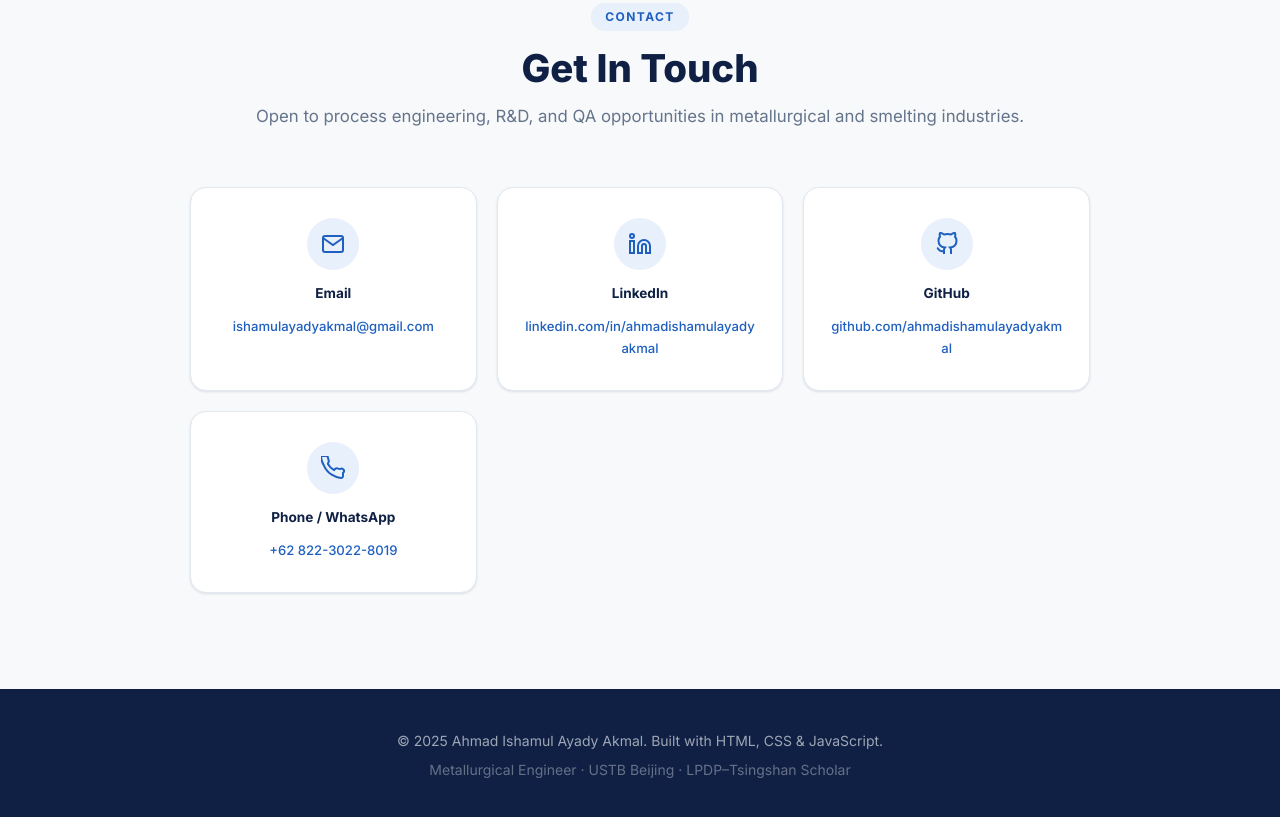
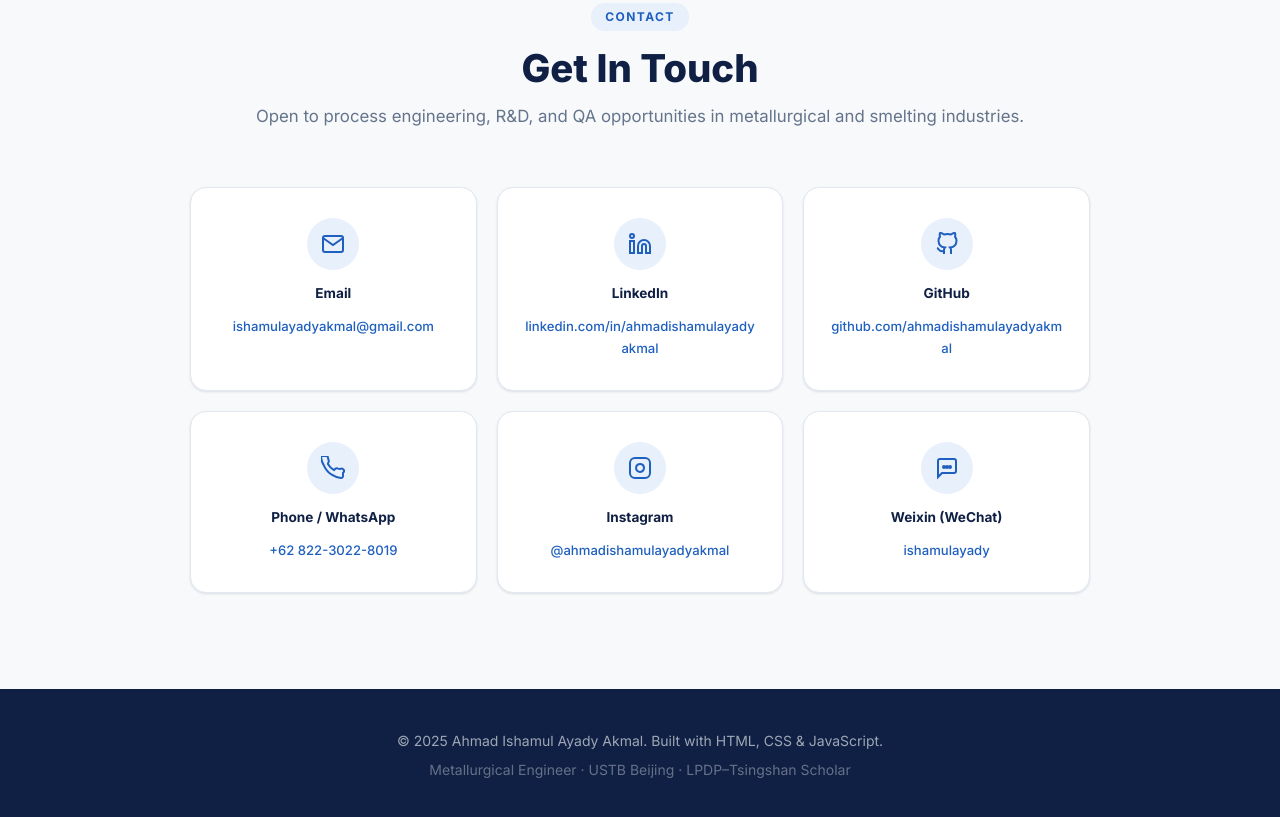
Before and after one commit to ahmadishamulayadyakmal/ahmadishamulayadyakmal.github.io, a plain HTML site: page index.html in a window 1280 px wide. Shown: the part 10631-11448 px from the top of the page. Drawn offline with Linux system fonts and the light colour scheme.

Commit message:
Add Instagram and Weixin to contact section

```diff
--- a/index.html
+++ b/index.html
@@ -408,6 +408,22 @@
           <!-- UPDATE: change phone number here -->
           <a href="https://wa.me/6282230228019" target="_blank" rel="noopener">+62 822-3022-8019</a>
         </div>
+        <div class="contact-card reveal">
+          <div class="contact-icon">
+            <svg viewBox="0 0 24 24" fill="none" stroke="currentColor" stroke-width="2"><rect x="2" y="2" width="20" height="20" rx="5"/><path d="M16 11.37A4 4 0 1112.63 8 4 4 0 0116 11.37z"/><line x1="17.5" y1="6.5" x2="17.51" y2="6.5"/></svg>
+          </div>
+          <h3>Instagram</h3>
+          <!-- UPDATE: change Instagram URL here -->
+          <a href="https://www.instagram.com/ahmadishamulayadyakmal/" target="_blank" rel="noopener">@ahmadishamulayadyakmal</a>
+        </div>
+        <div class="contact-card reveal">
+          <div class="contact-icon">
+            <svg viewBox="0 0 24 24" fill="none" stroke="currentColor" stroke-width="2"><path d="M21 15a2 2 0 01-2 2H7l-4 4V5a2 2 0 012-2h14a2 2 0 012 2z"/><circle cx="9" cy="11" r="1" fill="currentColor"/><circle cx="12" cy="11" r="1" fill="currentColor"/><circle cx="15" cy="11" r="1" fill="currentColor"/></svg>
+          </div>
+          <h3>Weixin (WeChat)</h3>
+          <!-- UPDATE: change Weixin ID here -->
+          <span style="font-size:.82rem;color:var(--accent);font-weight:500">ishamulayady</span>
+        </div>
       </div>
     </div>
   </section>
```
